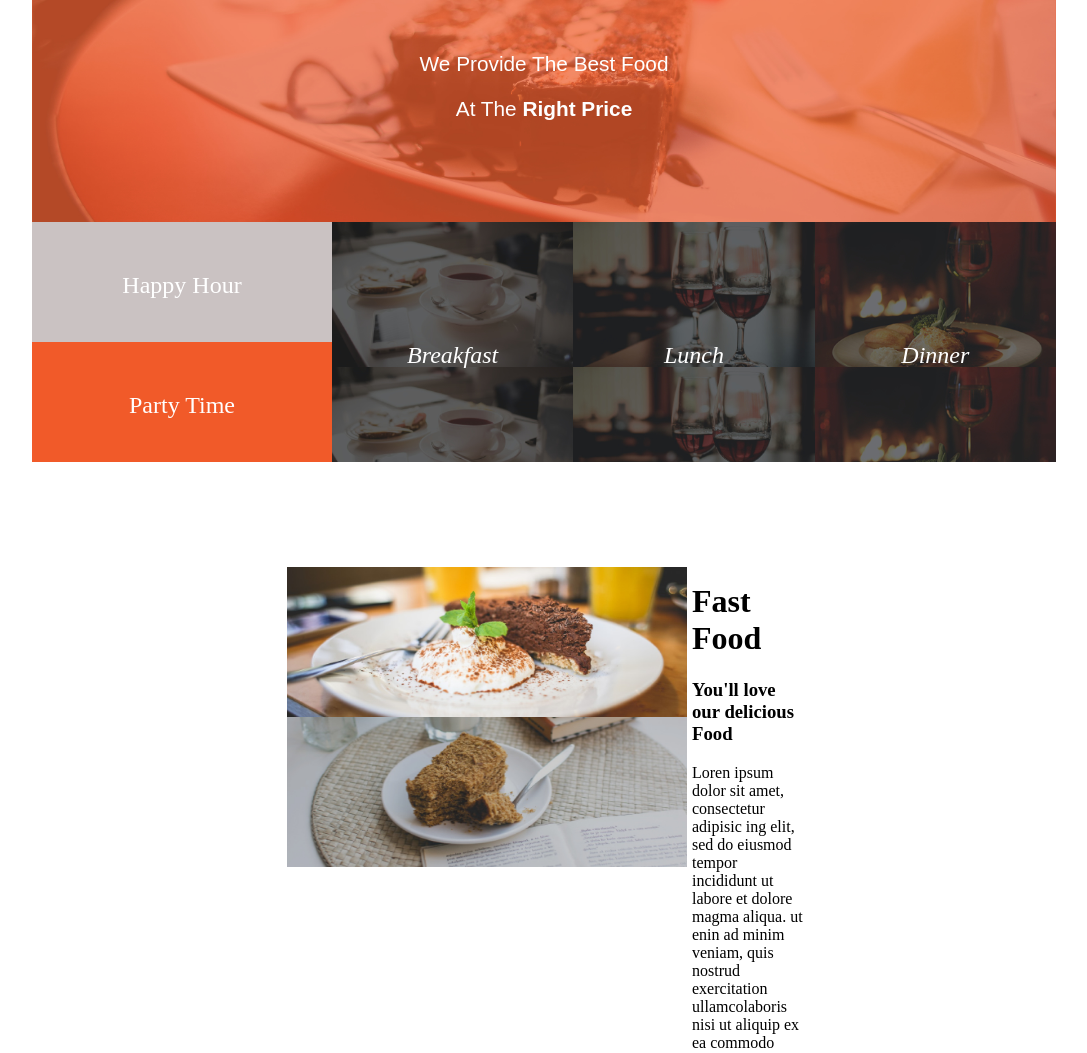
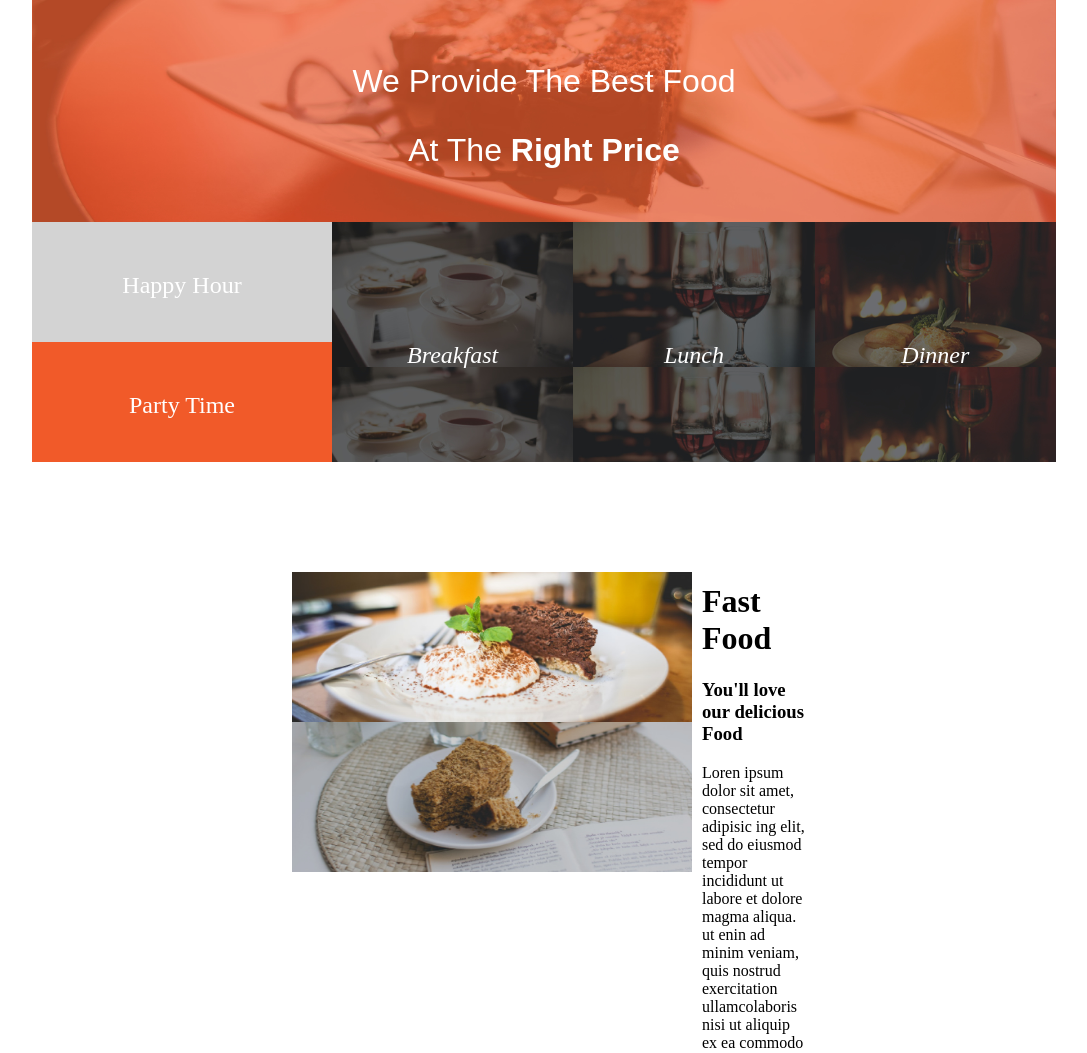
Before and after one commit to Jerry-Wemisiko/Anitas_Kitchen, a plain HTML site: page index.html in a window 1280 px wide. Shown: the part 236-1289 px from the top of the page, without its empty margins (168-1255 px from the left). Drawn offline with Linux system fonts and the light colour scheme; files whose address does not match are found by name.

Commit message:
updated index.css

```diff
--- a/index.css
+++ b/index.css
@@ -1,7 +1,8 @@
 
 
 body{
-    width: 80%;display: flex;
+    width: 80%;
+    display: flex;
     flex-direction: column;
     margin-left: 200px;
 }
@@ -19,7 +20,7 @@ header{
 }
 .more{
     margin: auto auto 0 auto;
-    font-size: 1.3em;
+    font-size: xx-large;
     text-align: center;
     padding-top: 30px;
 }
@@ -31,7 +32,7 @@ header{
 .Services>ul>{
     height: 80px;
     width: 300px;
-    font-family: Impact, Haettenschweiler, 'Arial Narrow Bold', sans-serif;
+    font-family: sans-serif;
     font-size: 1em;
     margin: 0;
 }
@@ -49,7 +50,7 @@ ul{
     padding-top: 120px;
 }
 #happy{
-    background-color: rgb(202, 194, 194);
+    background-color: lightgrey;
     width: 300px;
     height:70px;
     margin-top: 0;
@@ -135,8 +136,9 @@ ul{
 .fastfood{
       display: flex;
       flex-direction: column;
-      box-shadow: whitesmoke;
-      padding: 5px;
+
+      box-shadow: 8px whitesmoke;
+      padding: 10px;
   }
 .info{
       float: right;
```
